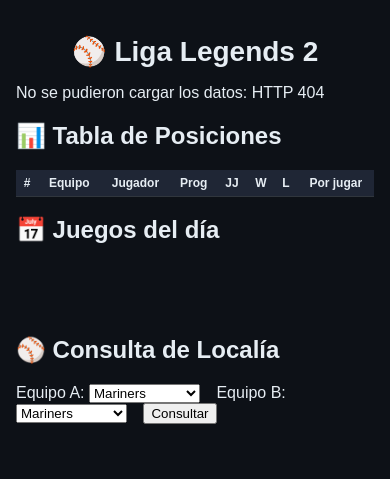
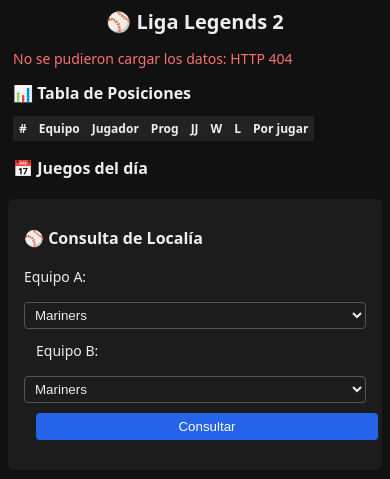
Before and after one commit to aloise402/legends2, a Python web app: template templates/index.html in a window 390 px wide. Shown: the top 479 px of the page. Run offline with Jinja, Linux system fonts and the light colour scheme; the template is opened without the code that fills it, so the values that code supplies are empty.

Commit message:
Add files via upload

```diff
--- a/static/styles.css
+++ b/static/styles.css
@@ -1,16 +1,9 @@
-:root {
-  --bg: #0d1117;
-  --fg: #e6edf3;
-  --accent: #58a6ff;
-  --border: #30363d;
-  --card: #161b22;
-}
-
 body {
+  font-family: system-ui, sans-serif;
+  background: #111;
+  color: #eee;
   margin: 0;
-  font-family: Arial, sans-serif;
-  background: var(--bg);
-  color: var(--fg);
+  padding: 0;
 }
 
 .container {
@@ -19,144 +12,130 @@ body {
   padding: 16px;
 }
 
-h1 {
-  text-align: center;
-  margin-bottom: 0;
-  font-size: 28px;
-}
-
-.subtitle {
-  text-align: center;
-  margin-top: 4px;
-  margin-bottom: 20px;
-  color: #9aa5b1;
-}
-
-/* Tabla */
-.table-wrapper {
-  overflow-x: auto;
-  background: var(--card);
-  padding: 8px;
-  border-radius: 8px;
+h1, h2 {
+  margin: 0 0 12px 0;
+  font-weight: 600;
 }
 
 table {
+  width: 100%;
   border-collapse: collapse;
-  width: 100%;
-  font-size: 14px;
-}
-
-thead {
-  background: #1f2635;
+  margin-bottom: 16px;
 }
 
 th, td {
-  padding: 8px;
-  text-align: center;
-  border-bottom: 1px solid var(--border);
+  padding: 6px 10px;
+  text-align: left;
 }
 
-tr:hover {
-  background: #1e2738;
+th.num, td.num {
+  text-align: right;
 }
 
-.team {
-  font-weight: bold;
-  font-size: 15px;
-  color: #f4d03f;
-}
-.user {
-  font-size: 13px;
-  color: #a6e3ff;
+tr:nth-child(even) {
+  background: #1c1c1c;
 }
 
-/* ========================= */
-/* Leyenda de zonas          */
-/* ========================= */
-.legend {
-  display: flex;
-  gap: 12px;
-  margin-bottom: 12px;
-  justify-content: center;
-  font-size: 13px;
-}
-.legend-item {
-  padding: 4px 10px;
-  border-radius: 6px;
-  font-weight: bold;
+tr:nth-child(odd) {
+  background: #222;
 }
 
-/* Postemporada (1-6) */
-
-
-/* Wild Card (7-10) */
-
-
-/* AAA (11-14) */
-
-
-/* Juegos de hoy */
-#games-today {
-  margin-top: 22px;
-  padding: 16px;
-  background: var(--card);
-  border: 1px solid var(--border);
-  border-radius: 12px;
+.tag {
+  background: #333;
+  padding: 2px 6px;
+  border-radius: 4px;
 }
 
-#games-today h2 {
-  margin-top: 0;
-  margin-bottom: 10px;
-  font-size: 18px;
-  color: #cfe2ff;
+.btn {
+  background: #2563eb;
+  border: none;
+  padding: 6px 12px;
+  color: white;
+  border-radius: 4px;
+  cursor: pointer;
+}
+.btn:hover {
+  background: #1d4ed8;
 }
 
-#games-list {
-  list-style: none;
-  margin: 0;
-  padding: 0;
+.input {
+  padding: 4px 6px;
+  border: 1px solid #555;
+  border-radius: 4px;
+  background: #1c1c1c;
+  color: #eee;
 }
 
-#games-list li {
-  padding: 8px 0;
-  border-bottom: 1px solid #1c2549;
-  font-size: 14px;
+.error {
+  color: #f87171;
 }
 
-#games-list li:last-child {
-  border-bottom: none;
+.muted {
+  color: #aaa;
 }
 
-.game-item {
-  color: #e7ecff;
-  font-family: monospace;
+.hidden {
+  display: none;
 }
 
-/* Utilidad */
-.hidden { display: none; }
+.card {
+  background: #1c1c1c;
+  border-radius: 6px;
+  padding: 10px;
+  margin-top: 10px;
+}
 
-/* Responsive */
-@media (max-width: 600px) {
+/* ================= Responsive ================= */
+@media (max-width: 768px) {
+  body {
+    font-size: 14px;
+    padding: 8px;
+  }
+
+  h1 {
+    font-size: 20px;
+    text-align: center;
+  }
+
+  h2 {
+    font-size: 16px;
+    margin-top: 12px;
+  }
+
+  table {
+    font-size: 12px;
+    display: block;
+    overflow-x: auto; /* scroll horizontal si la tabla no cabe */
+    white-space: nowrap;
+  }
+
   th, td {
-    font-size: 12px;
-    padding: 6px;
+    padding: 4px 6px;
   }
-  .team {
+
+  .container {
+    padding: 0 5px;
+  }
+
+  #consulta-localia label {
+    display: block;
+    margin: 6px 0;
+  }
+
+  #consulta-localia select,
+  #consulta-localia button {
+    width: 100%;
+    margin-top: 4px;
+  }
+
+  #consulta-localia div {
+    display: flex;
+    flex-direction: column;
+    gap: 6px;
+  }
+
+  #resultado-localia {
     font-size: 14px;
-  }
-  .user {
-    font-size: 11px;
+    text-align: center;
   }
 }
-
-
-
-
-/* ========================= */
-/* Equipos retirados         */
-/* ========================= */
-table.retired th,
-table.retired td {
-  background-color: #c00; /* rojo fuerte */
-  color: #fff;
-}
```
